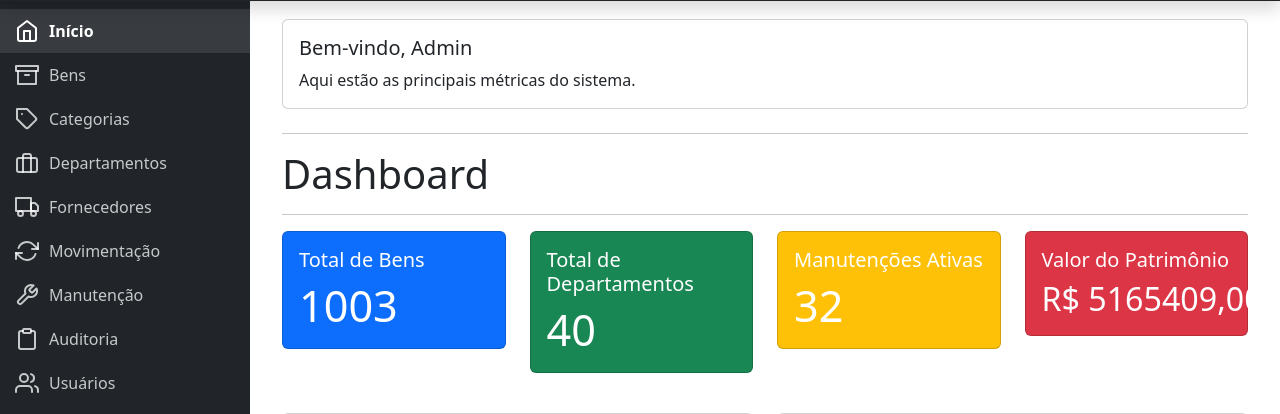
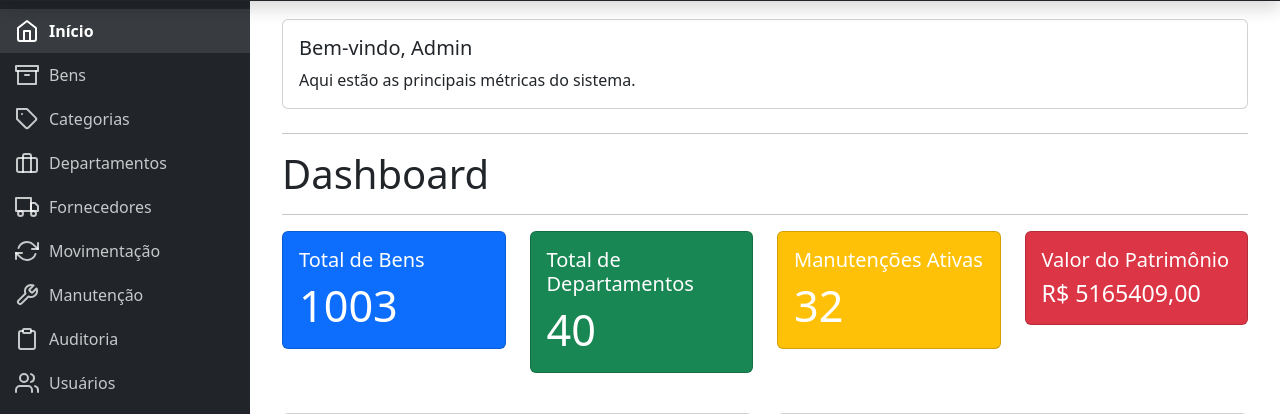
Before and after one commit to davidrioss/controle-de-patrimonio, a Django app: page / in a window 1280 px wide. Shown: the part 57-471 px from the top of the page. Run offline with Django 5.2, Linux system fonts and the light colour scheme; a user stored in the database is signed in; data comes from the database, SQL or seed files in the repository; both versions use the stored data as it was after the commit; some libraries are stand-ins or nearby versions.

Commit message:
correção no template

```diff
--- a/syspatri/core/templates/dashboard.html
+++ b/syspatri/core/templates/dashboard.html
@@ -262,7 +262,7 @@
 
         // Reduz o tamanho da fonte até que o texto caiba no container
         while (elemento.scrollWidth > containerWidth && fontSize > 10) { // 10px é o tamanho mínimo
-            fontSize -= 1; // Reduz o tamanho da fonte em 1px
+            fontSize -= 10; // Reduz o tamanho da fonte em 10px
             elemento.style.fontSize = fontSize + 'px';
         }
     }
```
Also changed, not shown: syspatri/db.sqlite3.
